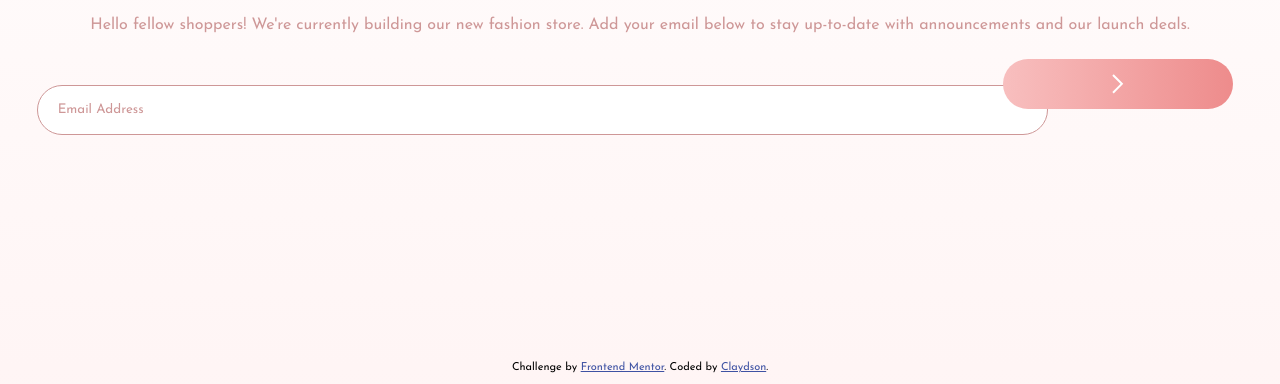
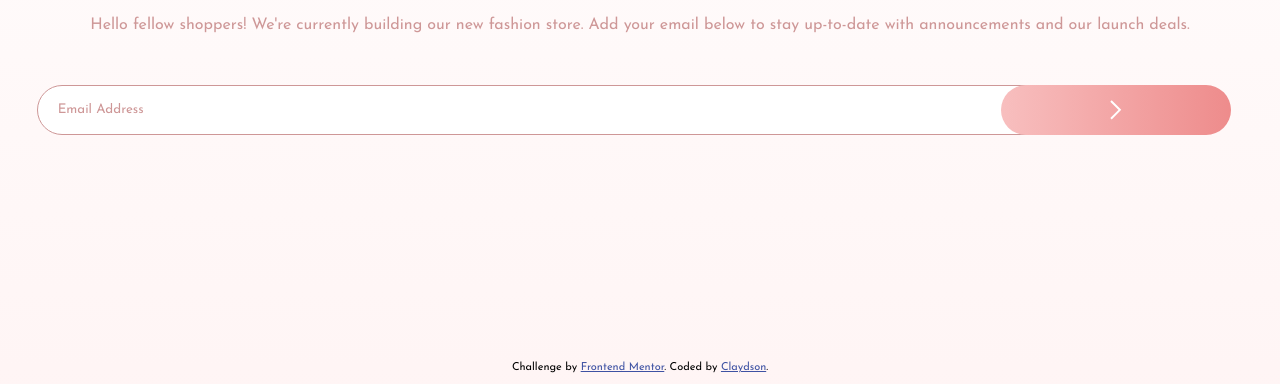
Before and after one commit to sicklex/FrontEndMentor-Challenge, a plain HTML site: page index.html in a window 1280 px wide. Shown: the part 416-800 px from the top of the page. Drawn offline with Linux system fonts and the light colour scheme.

Commit message:
Something went wrong on google chrome

```diff
--- a/stylesheet.css
+++ b/stylesheet.css
@@ -58,8 +58,8 @@ button{
     width: 18%;
     height: 50px;
     position: relative;
-    top: -4px;
-    right: 50px;
+    top: 22px;
+    right: 52px;
     border-radius:30px;
     border: none;
     background-repeat: no-repeat;
```
